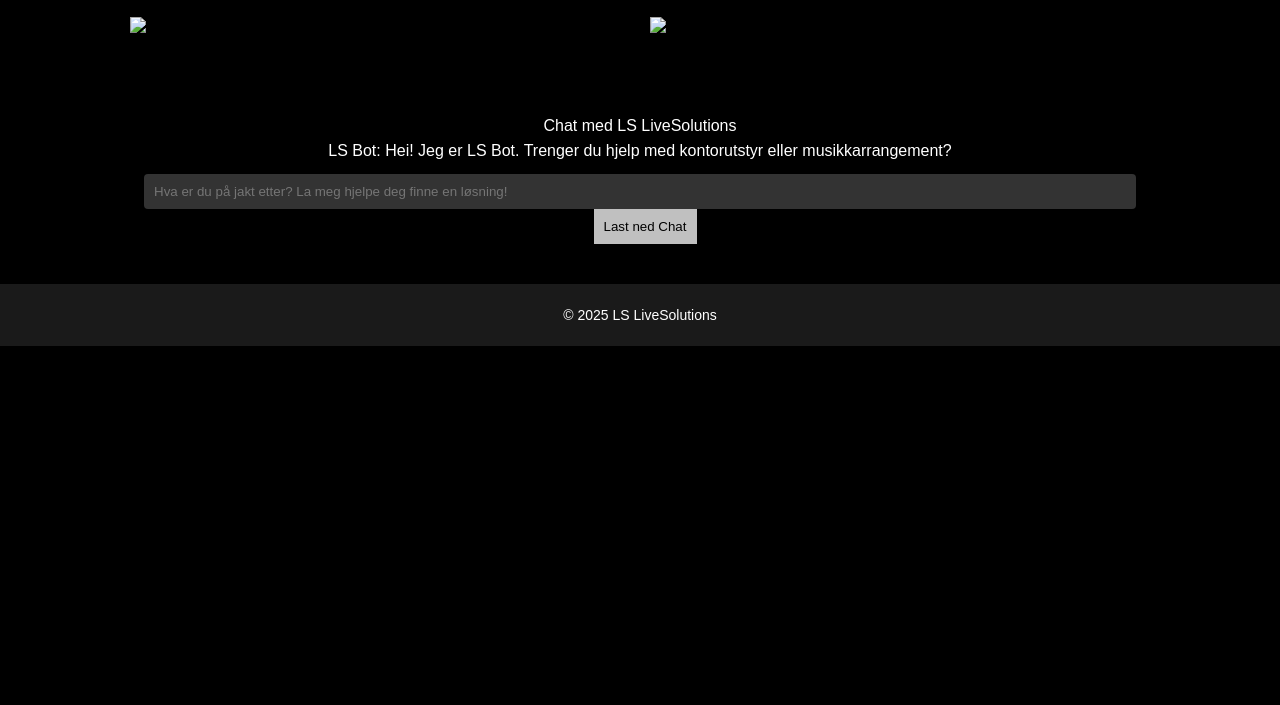
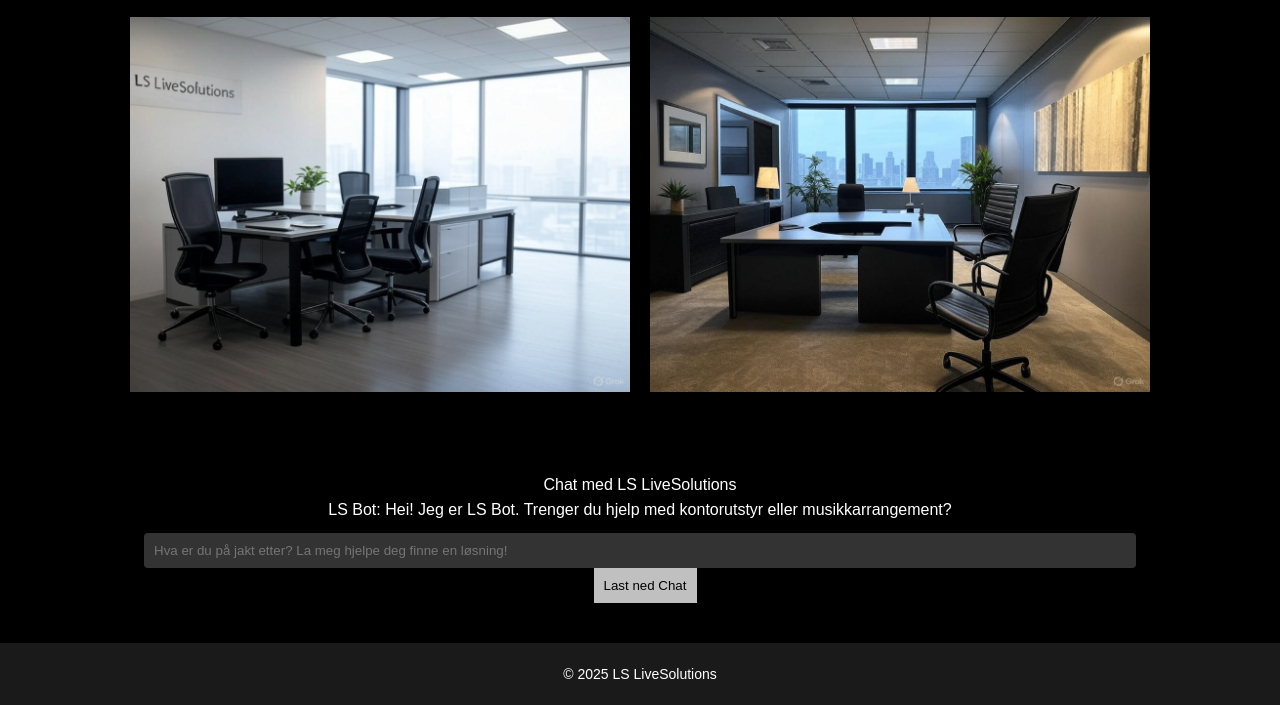
Before and after one commit to Eddie919191/LiveSolutions, a website: page public/index.html in a window 1280 px wide. Shown: the part 191-896 px from the top of the page. Before the commit the page ends 800 px from the top, so only its background shows below. Drawn offline with Linux system fonts and the light colour scheme; no server answers.

Commit message:
Update index.html

```diff
--- a/public/index.html
+++ b/public/index.html
@@ -26,8 +26,8 @@
     <section class="hero" id="home">
       <h1>AV-løsninger for kontorer, møterom og events</h1>
       <div class="hero-images">
-        <img src="public/img/office.jpg" class="hero-img">
-        <img src="public/img/stage.jpg" class="hero-img">
+        <img src="img/office.jpg" class="hero-img">
+        <img src="img/stage.jpg" class="hero-img">
       </div>
     </section>
     <section class="chat-section">
```
